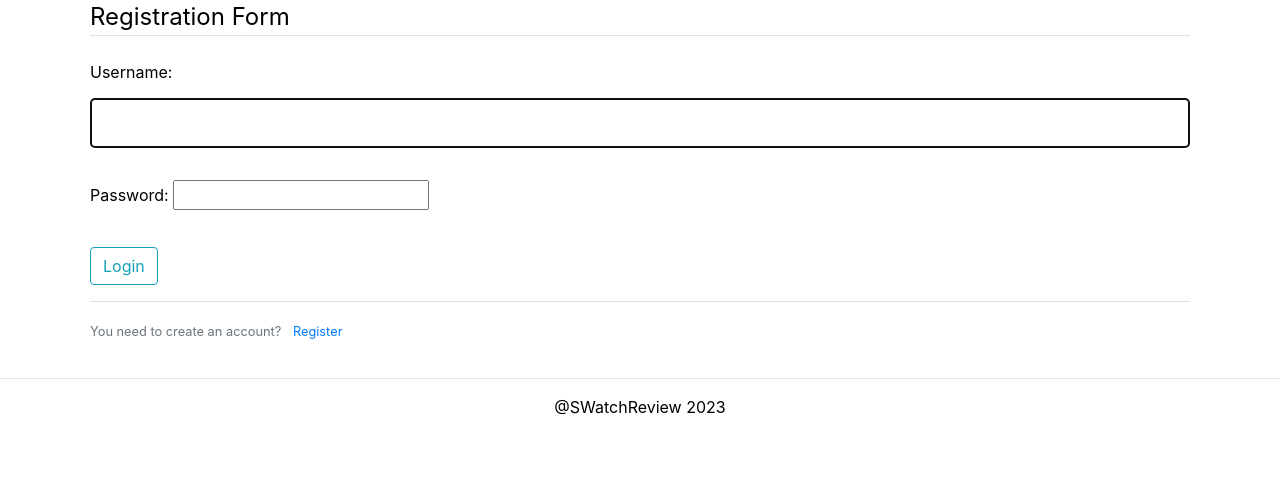
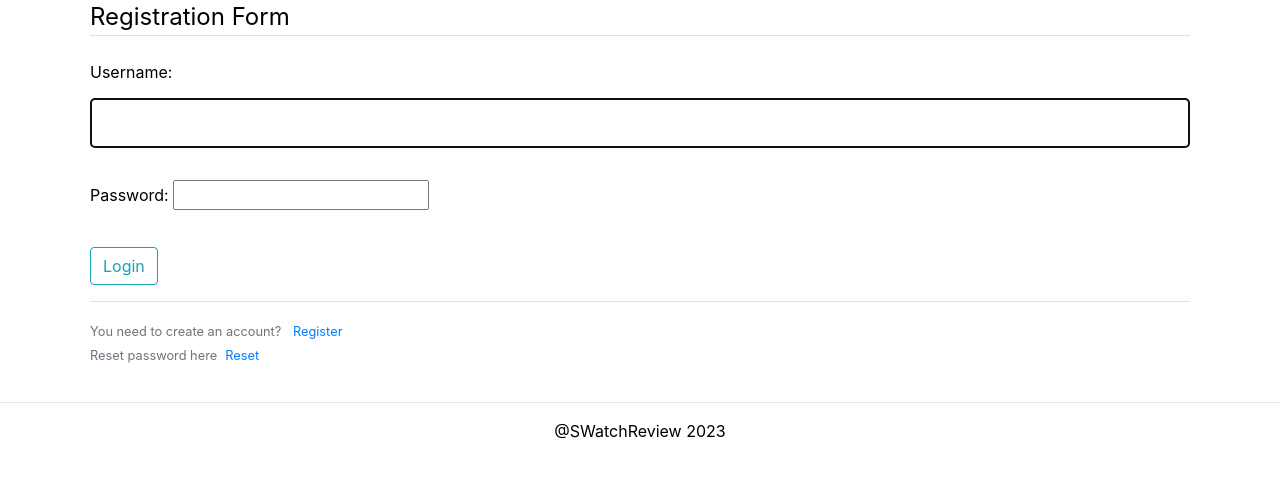
Before and after one commit to amyxichardson/aRichardson, a Django app: page /login/ in a window 1280 px wide. Shown: the part 137-615 px from the top of the page. Run offline with Django 4.2, Linux system fonts and the light colour scheme; some libraries are stand-ins or nearby versions.

Commit message:
Users can reset their password

```diff
--- a/reviewApp/reviewApp/urls.py
+++ b/reviewApp/reviewApp/urls.py
@@ -21,6 +21,7 @@ from django.contrib.auth import views as auth_views
 from django.conf import settings
 from django.conf.urls.static import static
 
+
 urlpatterns = [
     path('admin/', admin.site.urls),
     path('', include('application.urls')),
@@ -28,4 +29,12 @@ urlpatterns = [
     path('profile/', user_views.profile, name='profile'),
     path('login/', auth_views.LoginView.as_view(template_name='users/login.html'), name='login'),
     path('logout/', auth_views.LogoutView.as_view(template_name='users/logout.html'), name='logout'),
+
+    path('reset_password/', auth_views.PasswordResetView.as_view(), name ="reset_password"),
+    path('reset_password_sent/', auth_views.PasswordResetDoneView.as_view(), name="password_reset_done"),
+    path('reset/<uidb64>/<token>/', auth_views.PasswordResetConfirmView.as_view(), name="password_reset_confirm"),
+    path('reset_password_complete/', auth_views.PasswordResetCompleteView.as_view(), name="password_reset_complete"),
+
+
+
 ] + static(settings.MEDIA_URL, document_root=settings.MEDIA_ROOT)
--- a/reviewApp/users/templates/users/login.html
+++ b/reviewApp/users/templates/users/login.html
@@ -24,7 +24,10 @@
             <div class="border-top pt-3">
                 <small class="text-muted">
                     You need to create an account?<a class="ml-2"
-                    href="{% url 'register' %}"> Register</a></small>
+                    href="{% url 'register' %}"> Register</a></small><br>
+                    <small class="text-muted">
+                        Reset password here<a class="ml-2"
+                        href="{% url 'reset_password' %}">Reset</a></small>
                 </div>
 </div>
 
```
Also changed, not shown: reviewApp/reviewApp/settings.py (+7 -2 lines).
